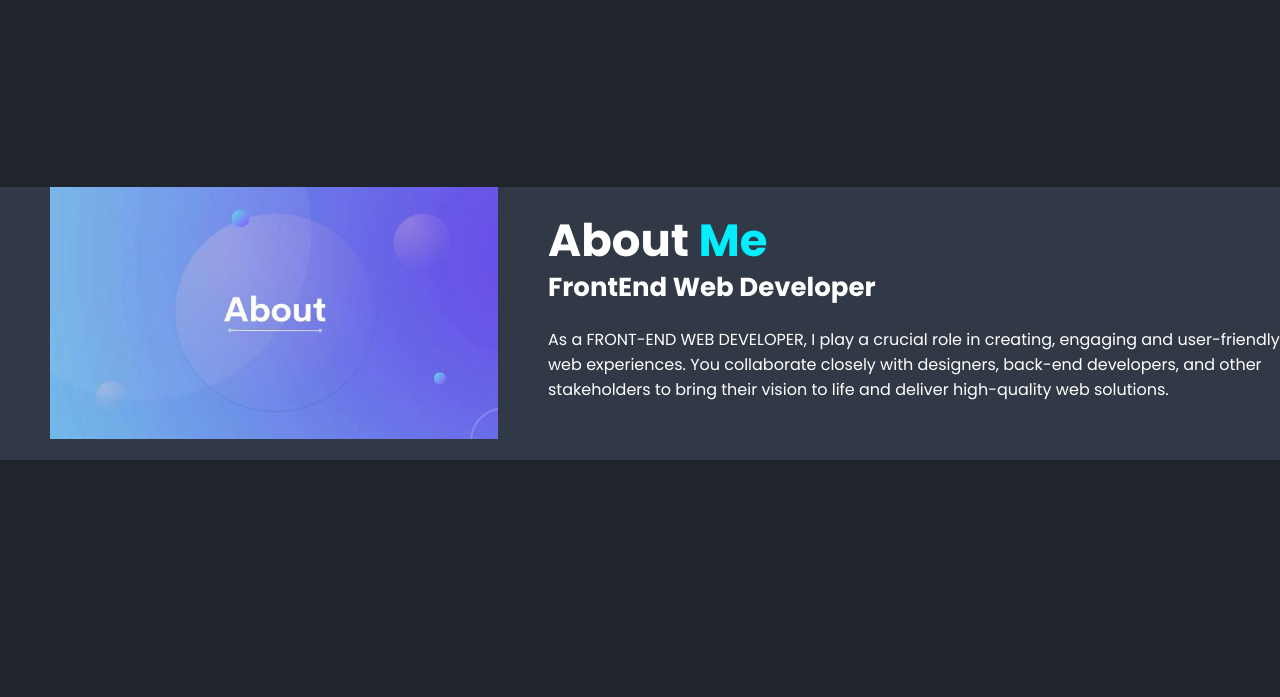
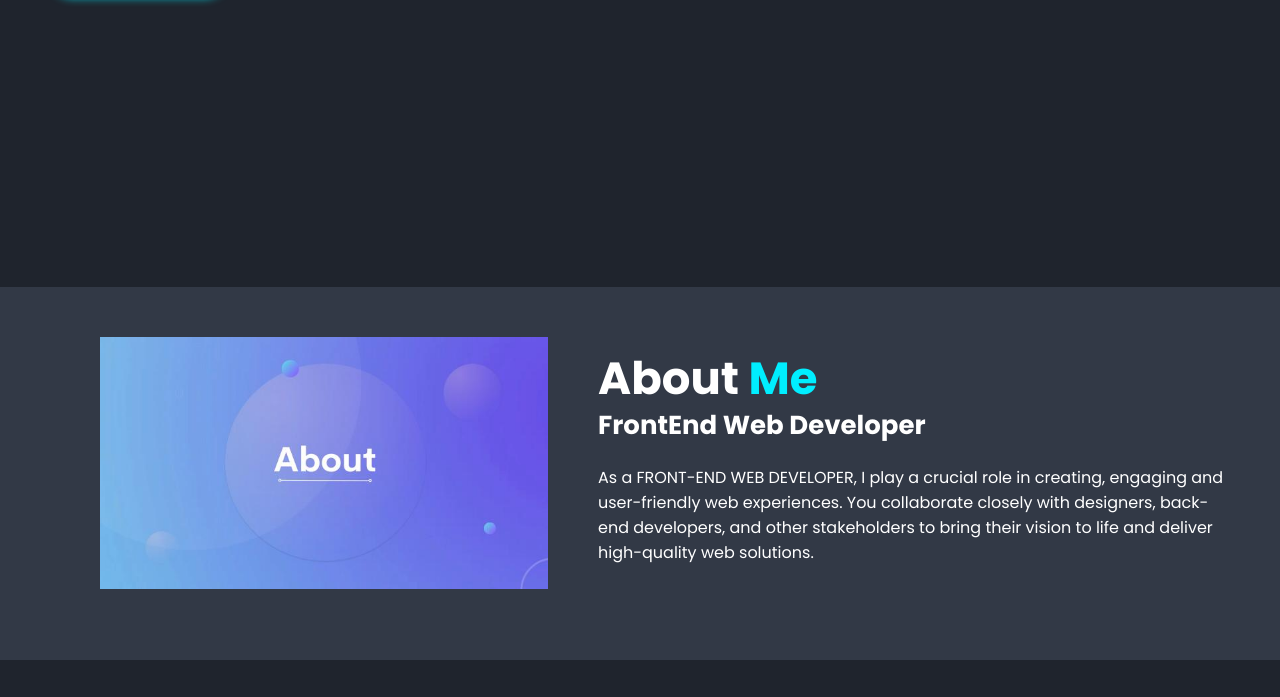
Before and after one commit to AlameenSakiru/Portfolio, a plain HTML site: page index.html in a window 1280 px wide. Shown: the part 675-1372 px from the top of the page. Drawn offline with nearby package versions, Linux system fonts and the light colour scheme; files whose address does not match are found by name.

Commit message:
style.css

```diff
--- a/style.css
+++ b/style.css
@@ -26,6 +26,10 @@ html {
 body {
     background: var(--bg-color);
     color: var(--text-color);
+}
+
+section {
+    padding:50px;
 }
 
 
```
